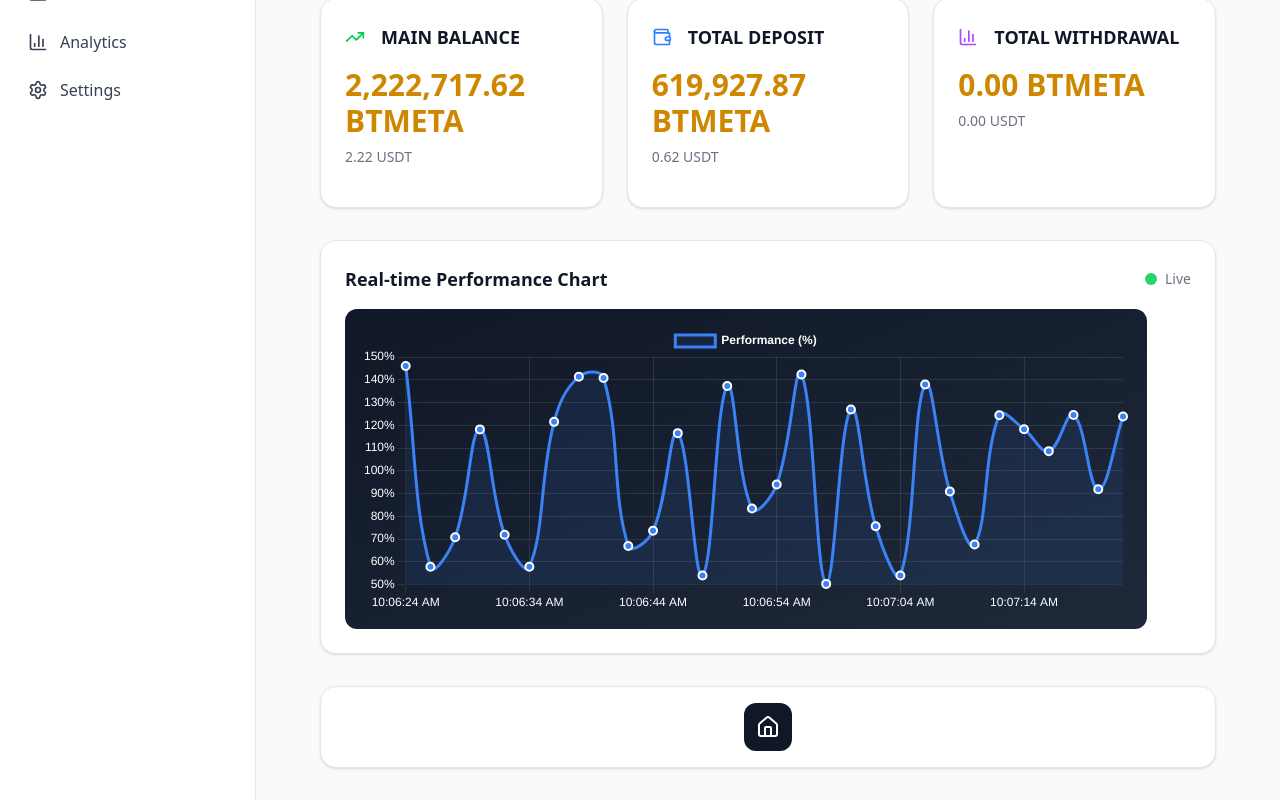
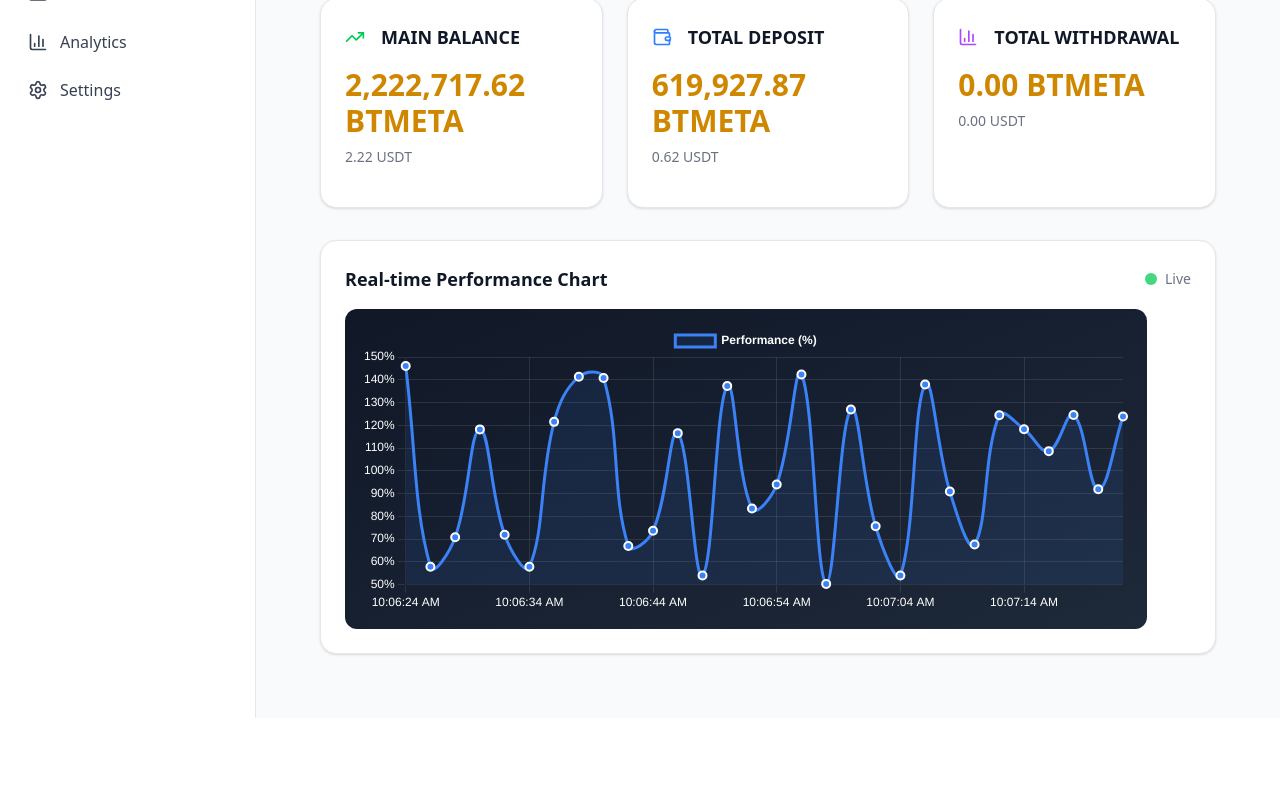
Before and after one commit to Viswajith2003/stockweb, a React (Vite) app: page / in a window 1280 px wide. Shown: the part 195-995 px from the top of the page. After the commit the page ends 913 px from the top, so only its background shows below. Built offline with nearby package versions, Linux system fonts and the light colour scheme.

Commit message:
hidden the last component

```diff
--- a/src/Frontend/Pages/Home.jsx
+++ b/src/Frontend/Pages/Home.jsx
@@ -204,13 +204,14 @@ const HomeUI = () => {
             <PerformanceChart />
 
             {/* Bottom Navigation */}
-            <div className="bg-white rounded-2xl shadow-sm border border-gray-200 p-4">
+            <div className="bg-white rounded-2xl shadow-sm border border-gray-200 p-4 md:hidden">
               <div className="flex items-center justify-center">
                 <div className="w-12 h-12 bg-gray-900 rounded-xl flex items-center justify-center hover:bg-gray-800 transition-colors cursor-pointer">
                   <Home className="w-6 h-6 text-white" />
                 </div>
               </div>
             </div>
+
           </div>
         </main>
       </div>
```
